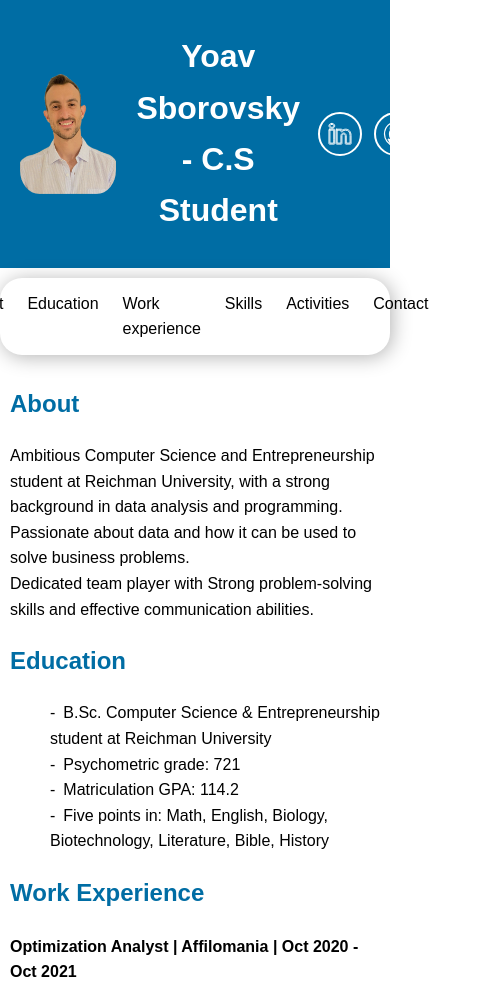
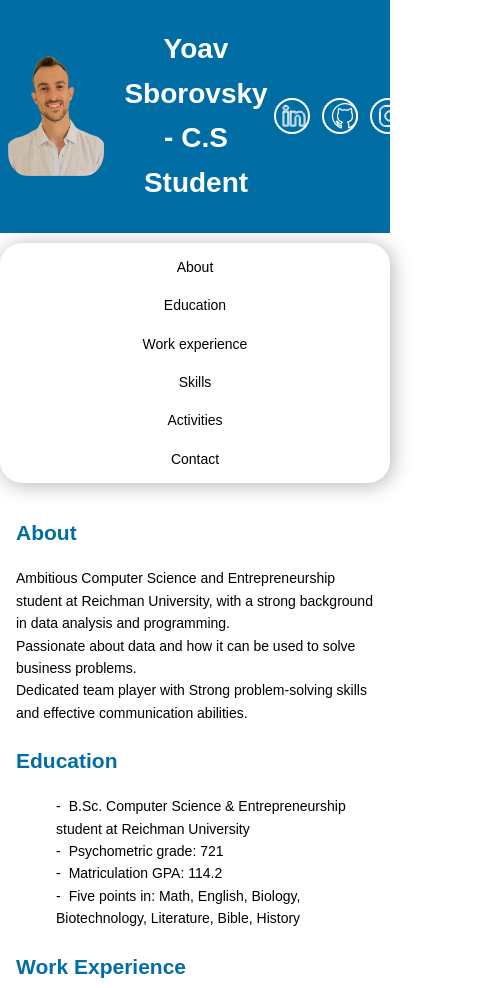
Before and after one commit to Yoavsb25/PersonalWebsite, a website built with webpack: page index.html in a window 390 px wide. Shown: the top 988 px of the page, 492 px wide, since content can reach past the window. Built offline with nearby package versions, Linux system fonts and the light colour scheme.

Commit message:
screen size update

```diff
--- a/css/style.css
+++ b/css/style.css
@@ -209,17 +209,21 @@ footer {
 }
 
 /* Responsive Styles */
+@media only screen and (max-width: 1024px) {
+  /* For tablets in portrait mode */
+  .nav-bar {
+    flex-direction: column; /* Stack items vertically */
+    align-items: center; /* Center align items */
+  }
+}
+
 @media only screen and (max-width: 768px) {
   body {
-    font-size: 16px; /* Decrease font size for smaller screens */
+    font-size: 0.875rem; /* Adjust font size for smaller screens */
   }
 
   .profile-image {
     height: 120px; /* Decrease profile image size */
-  }
-
-  .nav-bar {
-    justify-content: center; /* Center navigation links */
   }
 
   .nav-bar a {
@@ -227,12 +231,12 @@ footer {
   }
 
   main {
-    padding: 10px; /* Reduce main content padding */
+    padding: 1rem; /* Adjust padding for smaller screens */
   }
 
   .social-icons {
-    padding-left: 20px;
-    padding-right: 20px; /* Adjust padding for social icons */
+    padding-left: 1rem;
+    padding-right: 1rem; /* Adjust padding for social icons */
   }
 
   .social-media-button {
@@ -240,3 +244,20 @@ footer {
     height: 2.5rem; /* Adjust social media button size */
   }
 }
+
+@media only screen and (max-width: 480px) {
+  /* For very small screens (e.g., phones in portrait mode) */
+  .header {
+    padding: 0.5rem; /* Adjust header padding */
+  }
+
+  .social-icons {
+    padding-left: 0.5rem;
+    padding-right: 0.5rem; /* Adjust padding for very small screens */
+  }
+
+  .social-media-button {
+    width: 2rem;
+    height: 2rem; /* Adjust social media button size for very small screens */
+  }
+}
```
